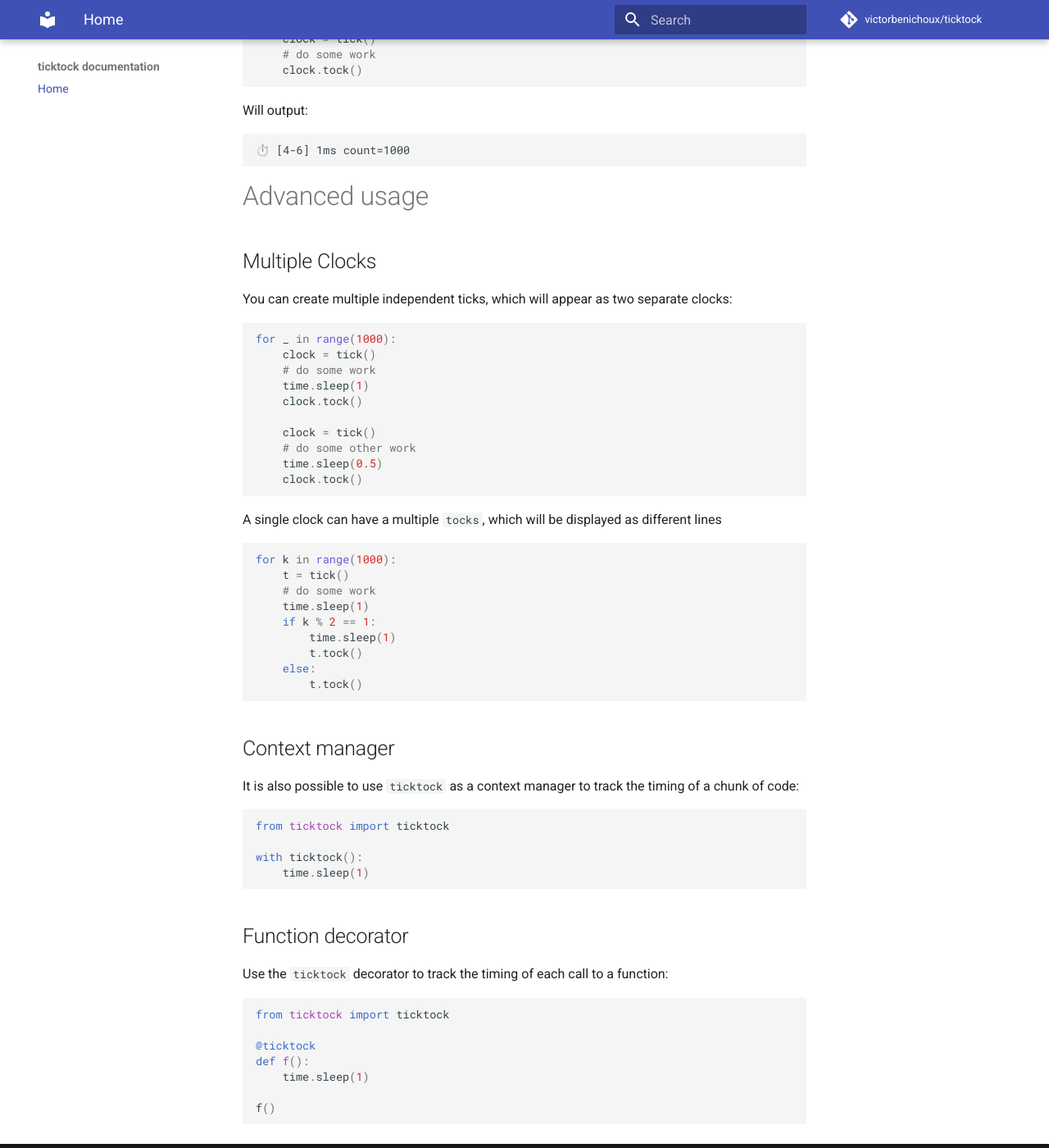
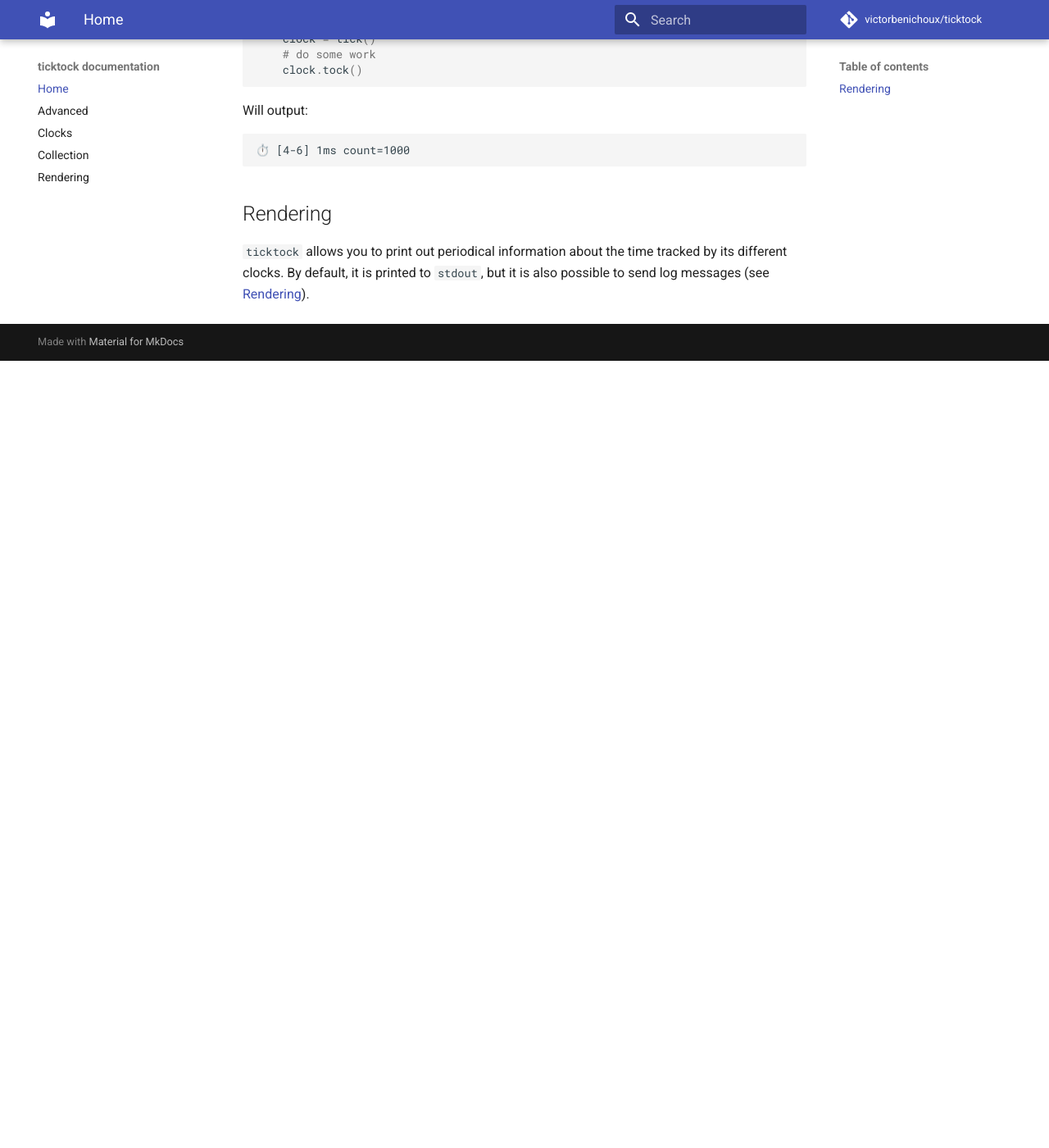
Before and after one commit to victorbenichoux/ticktock, an MkDocs documentation site: the page built from docs/index.md, in a window 1280 px wide and 1400 px high, scrolled down 1038 px. Shown: the whole window at 82% size. Built offline with MkDocs 1.6.1 and Material for MkDocs 9.7.7, drawn with Linux system fonts in a browser that asks for light colours; comment, search, counter and statistics services are not loaded; after the commit the page ends 1478 px from its top, so only the background shows below that.

Commit message:
docs: add more advanced documentation

````diff
--- a/docs/index.md
+++ b/docs/index.md
@@ -61,60 +61,7 @@
 ⏱️ [4-6] 1ms count=1000
 ```
 
-# Advanced usage
 
-## Multiple Clocks
+## Rendering
 
-You can create multiple independent ticks, which will appear as two separate clocks:
-
-```python
-for _ in range(1000):
-    clock = tick()
-    # do some work
-    time.sleep(1)
-    clock.tock()
-
-    clock = tick()
-    # do some other work
-    time.sleep(0.5)
-    clock.tock()
-```
-
-A single clock can have a multiple `tocks`, which will be displayed as different lines
-
-```python
-for k in range(1000):
-    t = tick()
-    # do some work
-    time.sleep(1)
-    if k % 2 == 1:
-        time.sleep(1)
-        t.tock()
-    else:
-        t.tock()
-```
-
-## Context manager
-
-It is also possible to use `ticktock` as a context manager to track the timing of a chunk of code:
-
-```python
-from ticktock import ticktock
-
-with ticktock():
-    time.sleep(1)
-```
-
-## Function decorator
-
-Use the `ticktock` decorator to track the timing of each call to a function:
-
-```python
-from ticktock import ticktock
-
-@ticktock
-def f():
-    time.sleep(1)
-
-f()
-```
+`ticktock` allows you to print out periodical information about the time tracked by its different clocks. By default, it is printed to `stdout`, but it is also possible to send log messages (see [Rendering](rendering.md)).
--- a/mkdocs.yml
+++ b/mkdocs.yml
@@ -4,6 +4,11 @@
 
 nav:
   - Home: 'index.md'
+  - Advanced: 'advanced.md'
+  - Clocks: 'clocks.md'
+  - Collection: 'collection.md'
+  - Rendering: 'rendering.md'
+
 theme:
   name: 'material'
 
````
Also changed, not shown: docs/advanced.md (added, +76 -0 lines), docs/clocks.md (added, +88 -0 lines), docs/collection.md (added, +27 -0 lines), docs/rendering.md (added, +36 -0 lines).
